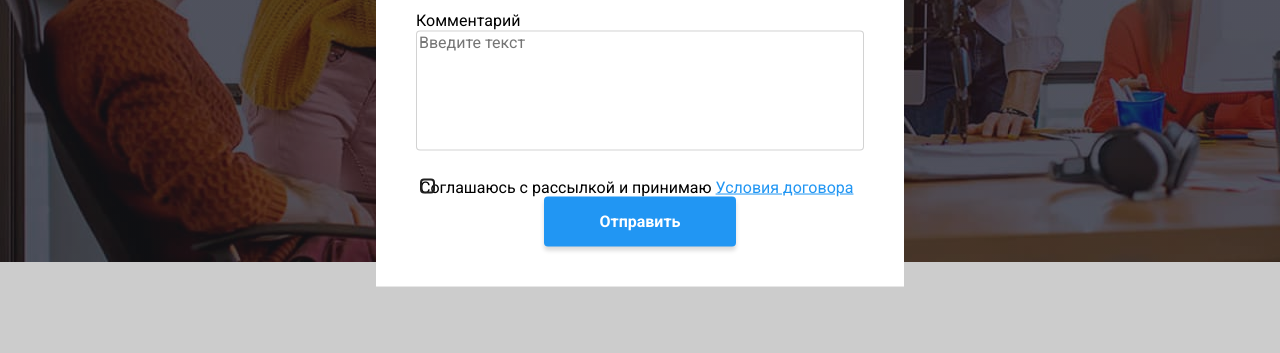
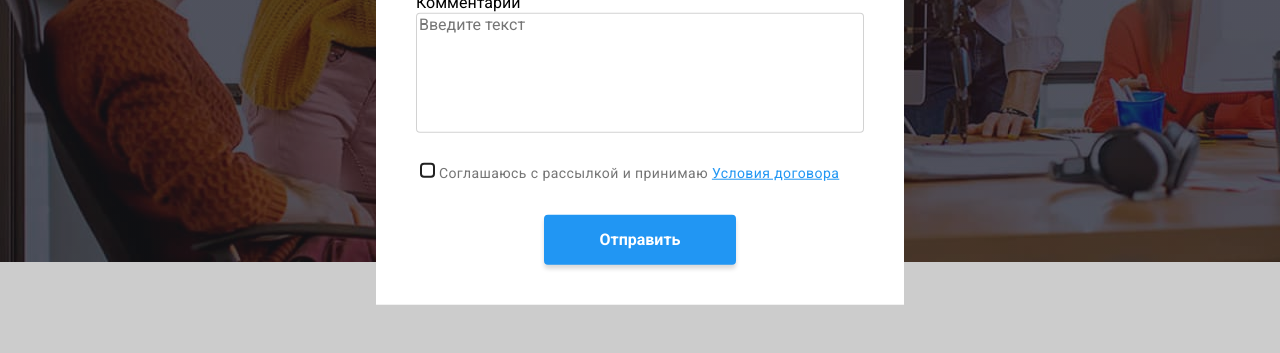
Before and after one commit to GalSanyi/goit-markup-hw-06, a plain HTML site: page index.html in a window 1280 px wide. Both pictures are taken after a click on the button "Заказать услугу". Shown: the part 418-771 px from the top of the page. Drawn offline with nearby package versions, Linux system fonts and the light colour scheme.

Commit message:
поменял шрифт текста

```diff
--- a/css/style.css
+++ b/css/style.css
@@ -921,16 +921,27 @@ textarea {
 .icon-check {
   display: inline-block;
   content: "";
-  position: absolute;
   width: 15px;
   height: 15px;
   border: 2px solid #212121;
   border-radius: 4px;
-  margin-right: 10px;
+
 }
+.check-text {
+  font-size: 14px;
+line-height: 24px;
+letter-spacing: 0.03em;
+color: var( --title-text-color);
 
+}
 .checkbox:checked + .icon-check {
   background-color: var(--accent-color);
   background-image: url(../images/icon-check.svg);
   border-color: var(--accent-color);
+  background-size: contain;
+  /* background-origin: border-box; */
 }
+
+.checkbox-labele {
+  margin-bottom: 30px;
+}
```
